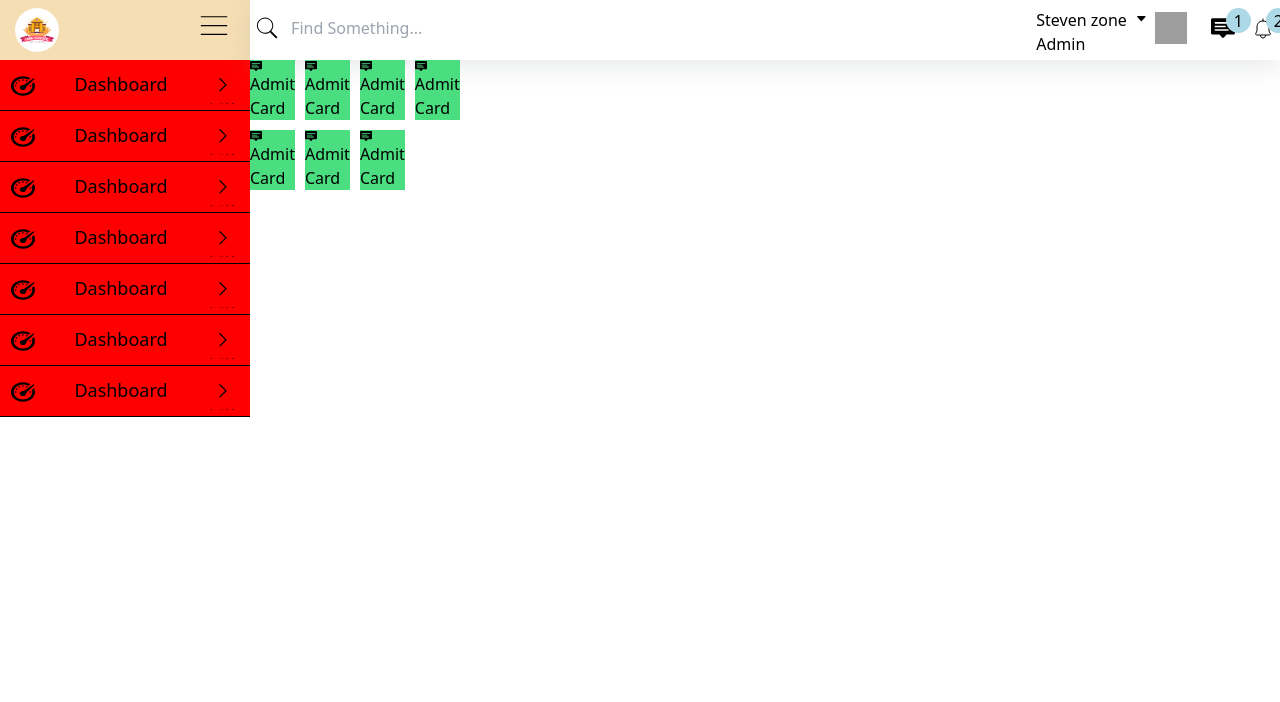
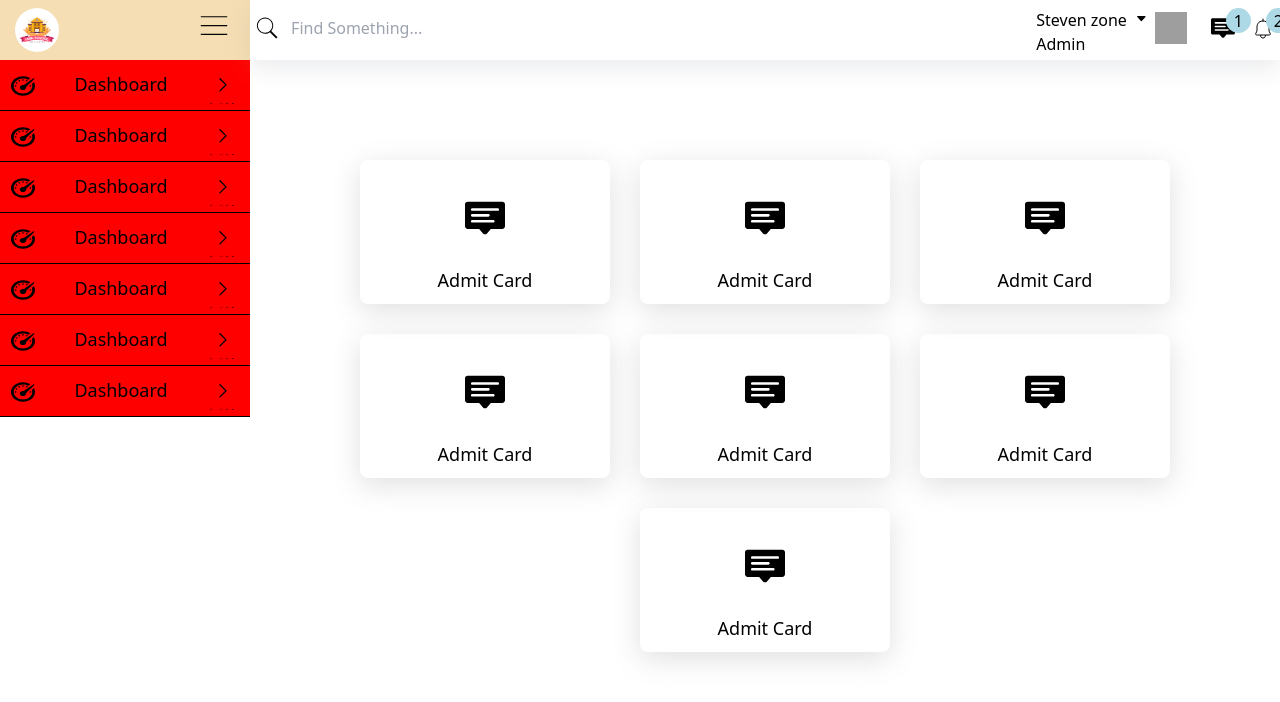
Before and after one commit to Rkhan76/School-Management-System-React, a React (Vite) app: page / in a window 1280 px wide. Shown: the top 702 px of the page. Built offline with nearby package versions, Linux system fonts and the light colour scheme; grey boxes are pictures that could not be loaded.

Commit message:
Add Dashboard Page Components

```diff
--- a/src/Components/Common/dashboardPageComponents/DashboardPageComponents.jsx
+++ b/src/Components/Common/dashboardPageComponents/DashboardPageComponents.jsx
@@ -1,13 +1,18 @@
 import React from "react";
+import "./dashboardPageComponent.css"
 
 import messageIcon from '../../../assets/messageIcon.svg'
 
 function DashboardPageComponents(){
-    return(
-        <div className="bg-green-400">
-            <img className="h-3 w-3" src={messageIcon} alt="" />
-            <h1>Admit Card</h1>
+    return (
+      <div className="dashboardPageComponent rounded-lg">
+        <div className="flex justify-center pt-2">
+          <div className="rounded-full h-20 w-20 flex items-center justify-center bg-white">
+            <img className="h-10 w-10" src={messageIcon} alt="" />
+          </div>
         </div>
+        <h1 className="text-center pt-2 text-lg">Admit Card</h1>
+      </div>
     )
 }
 
--- /dev/null
+++ b/src/Components/Common/dashboardPageComponents/dashboardPageComponent.css
@@ -0,0 +1,10 @@
+.dashboardPageComponent{
+    width: 250px;
+    padding: 10px;
+    box-shadow: rgba(100, 100, 111, 0.2) 0px 7px 29px 0px;
+}
+.centered{
+    width: 70px;
+    height: 70px;
+    border-radius: 50%;
+}
--- a/src/Components/Student/StudentDashboard.jsx
+++ b/src/Components/Student/StudentDashboard.jsx
@@ -1,23 +1,16 @@
-import React from "react";
-import Navbar from "../Common/Navbar/Navbar";
-import StudentSideBar from "./StudentSideBar";
-import StudentMainContent from "./studentMainContent";
+import React from 'react'
+import './studentDashboard.css'
+import Navbar from '../Common/Navbar/Navbar'
+import StudentSideBar from './StudentSideBar'
+import StudentMainContent from './studentMainContent'
 
-
-function StudentDashboard(){
+function StudentDashboard() {
   return (
     <div style={{ display: 'flex' }}>
       <StudentSideBar />
       <div style={{ width: '100%' }}>
         <Navbar />
-          <div
-            className="w-20"
-            style={{
-              display: 'grid',
-              gridTemplateColumns: 'repeat(4, 1fr)',
-              gap: '10px',
-            }}
-          >
+        <div className="dashboardContentContainer">
           <StudentMainContent />
           <StudentMainContent />
           <StudentMainContent />
--- /dev/null
+++ b/src/Components/Student/studentDashboard.css
@@ -0,0 +1,8 @@
+.dashboardContentContainer{
+    /* background-color: #ffffff; */
+    display: flex;
+    flex-wrap: wrap;
+    gap: 30px;
+    justify-content: center;
+    padding-top: 100px;
+}
```
Lines whose indentation alone changed are shown as unchanged.
